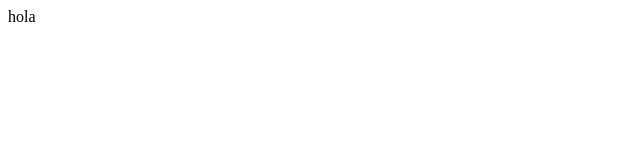
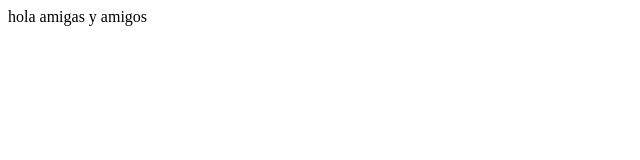
Before and after one commit to tripix2014/proyectoDemoCursoPrework, a plain HTML site: page index.html in a window 1280 px wide. Shown: the whole page, without its empty margins (0-640 px from the left). Drawn offline with Linux system fonts and the light colour scheme.

Commit message:
first commit

```diff
--- a/index.html
+++ b/index.html
@@ -7,6 +7,6 @@
     <title>hola mundo</title>
 </head>
 <body>
-            hola
+            hola amigas y amigos
 </body>
 </html>
```
